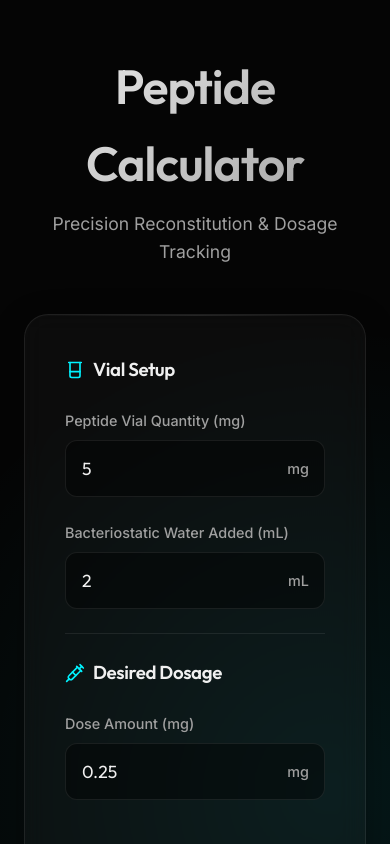
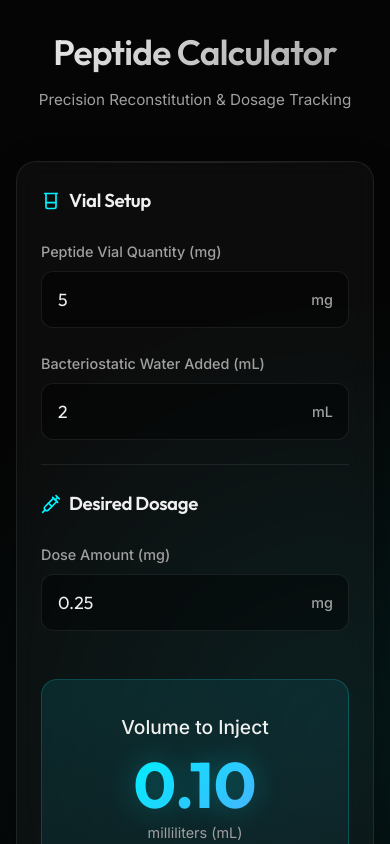
Before and after one commit to apexalpha811/peptide_calculator, a React (Vite) app: page / in a window 390 px wide. Shown: the top 844 px of the page. Built offline with nearby package versions, Linux system fonts and the light colour scheme.

Commit message:
style: optimize layout and typography for mobile devices

```diff
--- a/src/index.css
+++ b/src/index.css
@@ -92,6 +92,28 @@ header h1 {
 @media (max-width: 768px) {
   .grid-2 {
     grid-template-columns: 1fr;
+    gap: 1.5rem;
+  }
+
+  .app-container {
+    padding: 1.5rem 1rem;
+  }
+
+  header h1 {
+    font-size: 2.2rem;
+  }
+
+  .subtitle {
+    font-size: 0.95rem;
+  }
+
+  .glass-panel {
+    padding: 1.5rem;
+    border-radius: 20px;
+  }
+
+  .result-value {
+    font-size: 3rem;
   }
 }
 
```
